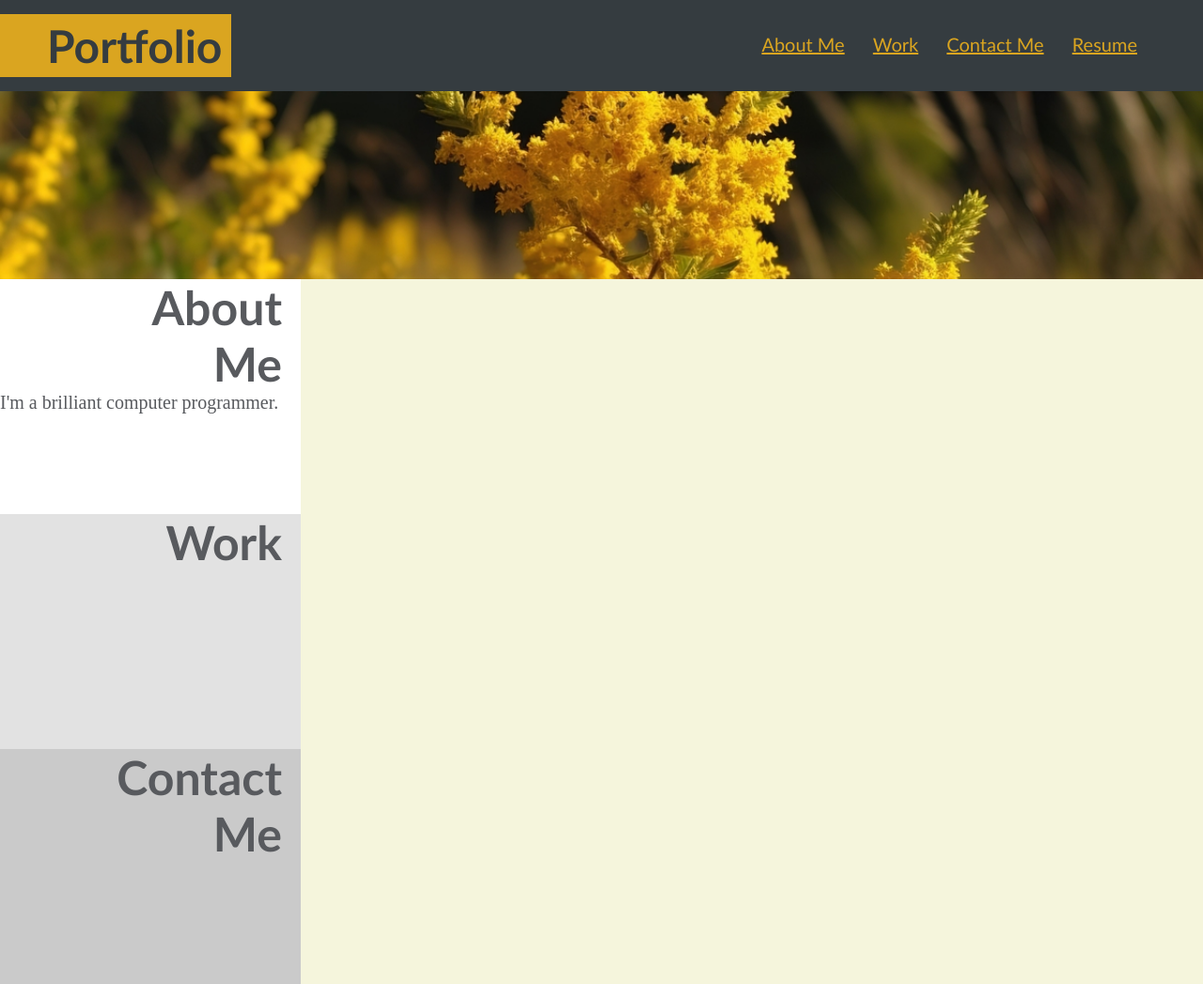
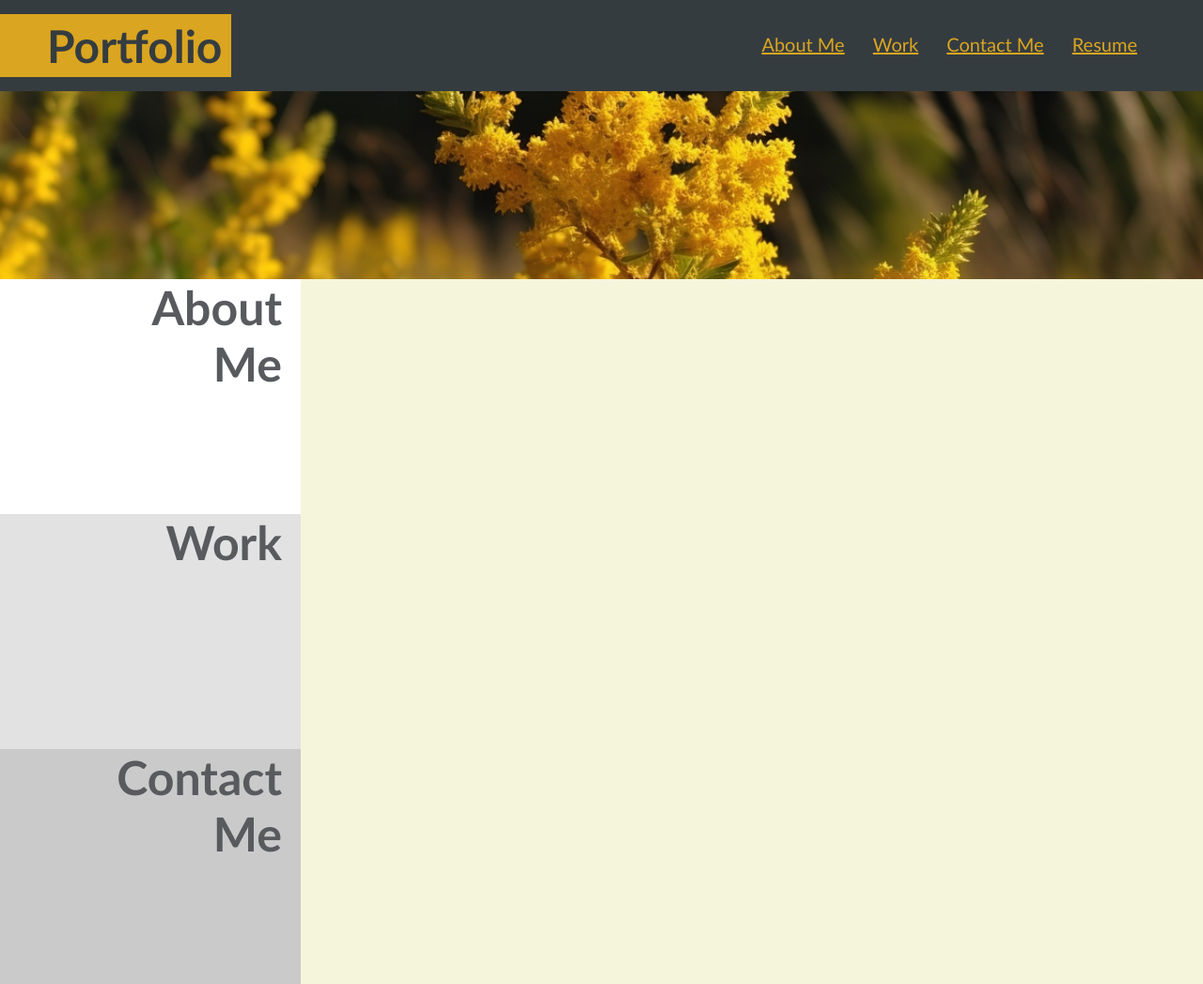
Before and after one commit to AKCashing/Portfolio-Showcase, a plain HTML site: page Develop/index.html in a window 1280 px wide. Shown: the whole page at 94% size. Drawn offline with Linux system fonts and the light colour scheme.

Commit message:
Removed description for About Me article

```diff
--- a/Develop/assets/css/style.css
+++ b/Develop/assets/css/style.css
@@ -47,10 +47,6 @@ body {
 a {
     color: goldenrod;
     text-decoration: underline;
-}
-
-p {
-    font-size: 20px;
 }
 
 .hero {
--- a/Develop/index.html
+++ b/Develop/index.html
@@ -32,9 +32,6 @@
         <article id="about-me" class="about-me">
             <h2>About</h2>
             <h2>Me</h2>
-            <p>
-                I'm a brilliant computer programmer.
-            </p>
         </article>
         <article id="work" class="work">
             <h2>Work</h2>
```
